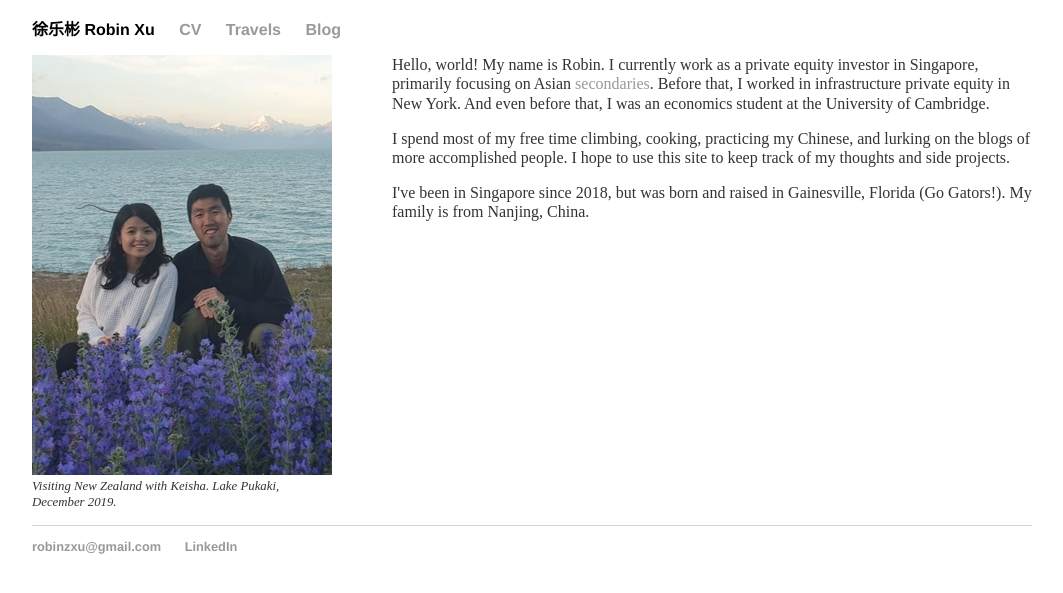
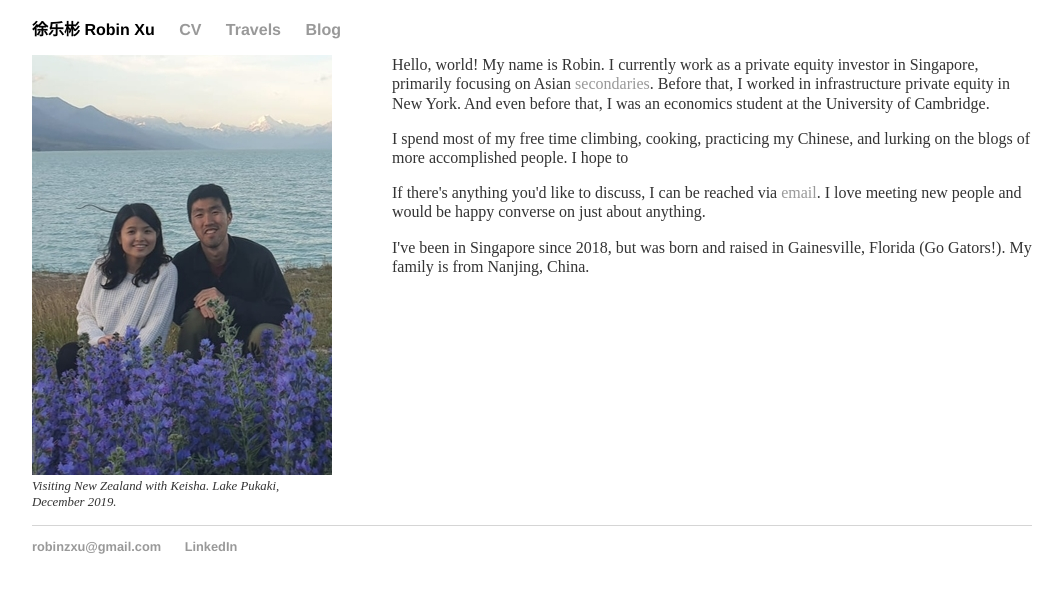
Before and after one commit to robinzxu/robinzxu.github.io, a Jekyll site: the page index.html, which Jekyll copies as it is, in a window 1280 px wide. Shown: the top 593 px of the page, without its empty margins (108-1171 px from the left). Built offline with Jekyll 4.4.1, drawn with Linux system fonts in a browser that asks for light colours.

Commit message:
Update index.html

```diff
--- a/index.html
+++ b/index.html
@@ -38,7 +38,8 @@
 		</div>
 
 		<p>Hello, world! My name is Robin. I currently work as a private equity investor in Singapore, primarily focusing on Asian <a target="_blank" rel="noopener noreferrer" href="https://en.wikipedia.org/wiki/Private_equity_secondary_market">secondaries</a>. Before that, I worked in infrastructure private equity in New York. And even before that, I was an economics student at the University of Cambridge.</p>
-		<p>I spend most of my free time climbing, cooking, practicing my Chinese, and lurking on the blogs of more accomplished people. I hope to use this site to keep track of my thoughts and side projects.</p>
+		<p>I spend most of my free time climbing, cooking, practicing my Chinese, and lurking on the blogs of more accomplished people. I hope to
+		<p>If there's anything you'd like to discuss, I can be reached via <a href="mailto:robinzxu@gmail.com">email</a>. I love meeting new people and would be happy converse on just about anything.</p>
 		<p>I've been in Singapore since 2018, but was born and raised in Gainesville, Florida (Go Gators!). My family is from Nanjing, China.</p>
 
 		<div style="clear:both;"></div>
```
